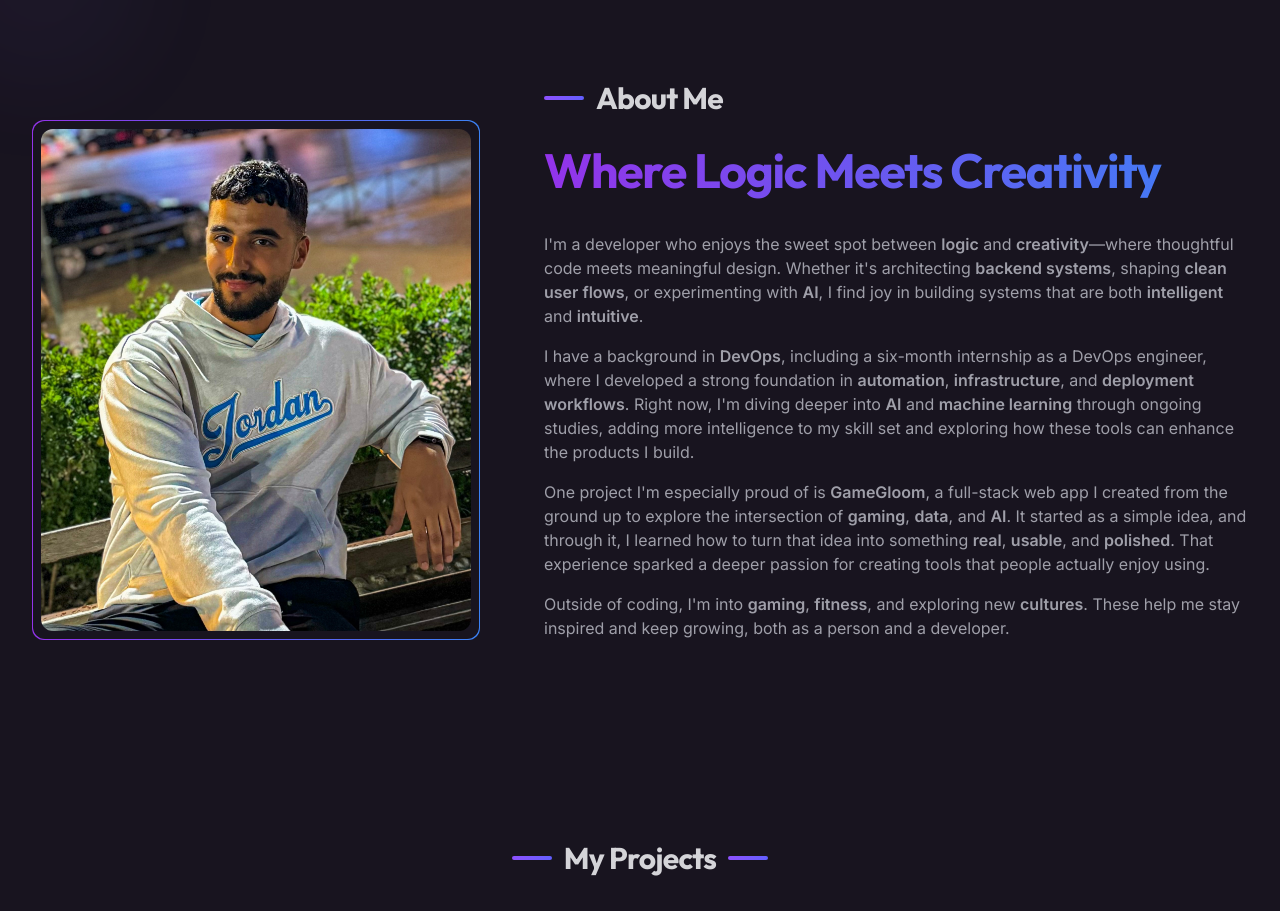
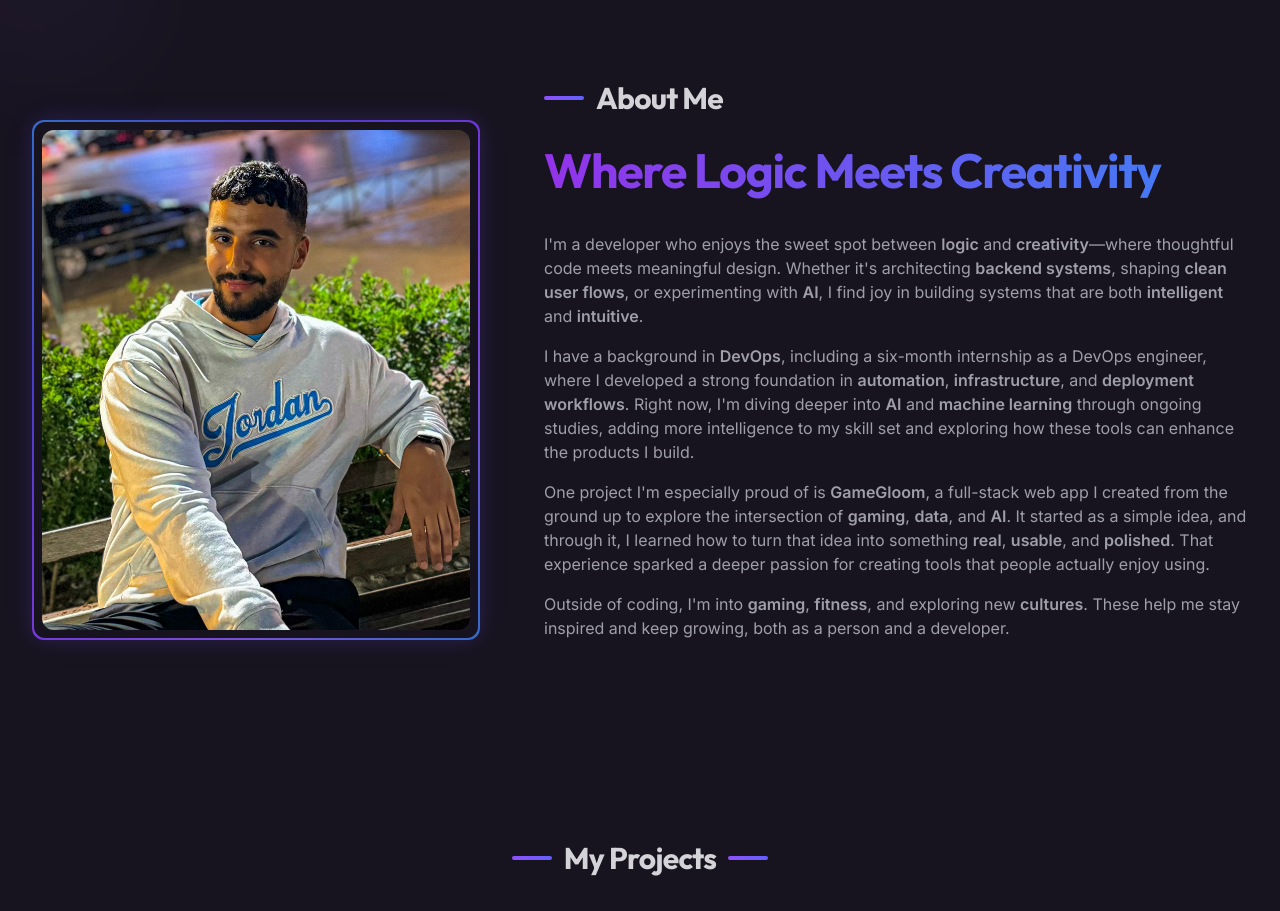
Before and after one commit to nabilelbajdi/nabil-portfolio, a React (Vite) app: page / in a window 1280 px wide. Shown: the part 800-1711 px from the top of the page. Built offline with nearby package versions, Linux system fonts and the light colour scheme.

Commit message:
Improve gradient border styling

```diff
--- a/src/index.css
+++ b/src/index.css
@@ -145,15 +145,31 @@ code {
 .gradient-border {
   position: relative;
   border: 0;
-  padding: 1px;
-  background: linear-gradient(to right, rgb(147, 51, 234), rgb(59, 130, 246));
+  padding: 2px;
+  background: linear-gradient(
+    135deg,
+    rgba(59, 130, 246, 0.8) 0%,      /* Blue */
+    rgba(79, 70, 229, 0.85) 25%,     /* Indigo */
+    rgba(124, 58, 237, 0.9) 50%,     /* Violet */
+    rgba(139, 92, 246, 0.85) 75%,    /* Purple */
+    rgba(59, 130, 246, 0.8) 100%     /* Blue */
+  );
   border-radius: 0.75rem;
   overflow: hidden;
+  box-shadow: 0 0 15px rgba(124, 58, 237, 0.2), 0 0 25px rgba(59, 130, 246, 0.1);
+  z-index: 0;
+}
+
+.dark .gradient-border {
+  box-shadow: 0 0 20px rgba(147, 51, 234, 0.15), 0 0 30px rgba(59, 130, 246, 0.1);
 }
 
 .gradient-border > div {
   background-color: hsl(var(--background));
-  border-radius: 0.75rem;
+  border-radius: 0.70rem;
+  position: relative;
+  z-index: 2;
+  box-shadow: inset 0 0 10px rgba(0, 0, 0, 0.05);
 }
 
 .section-padding {
```
